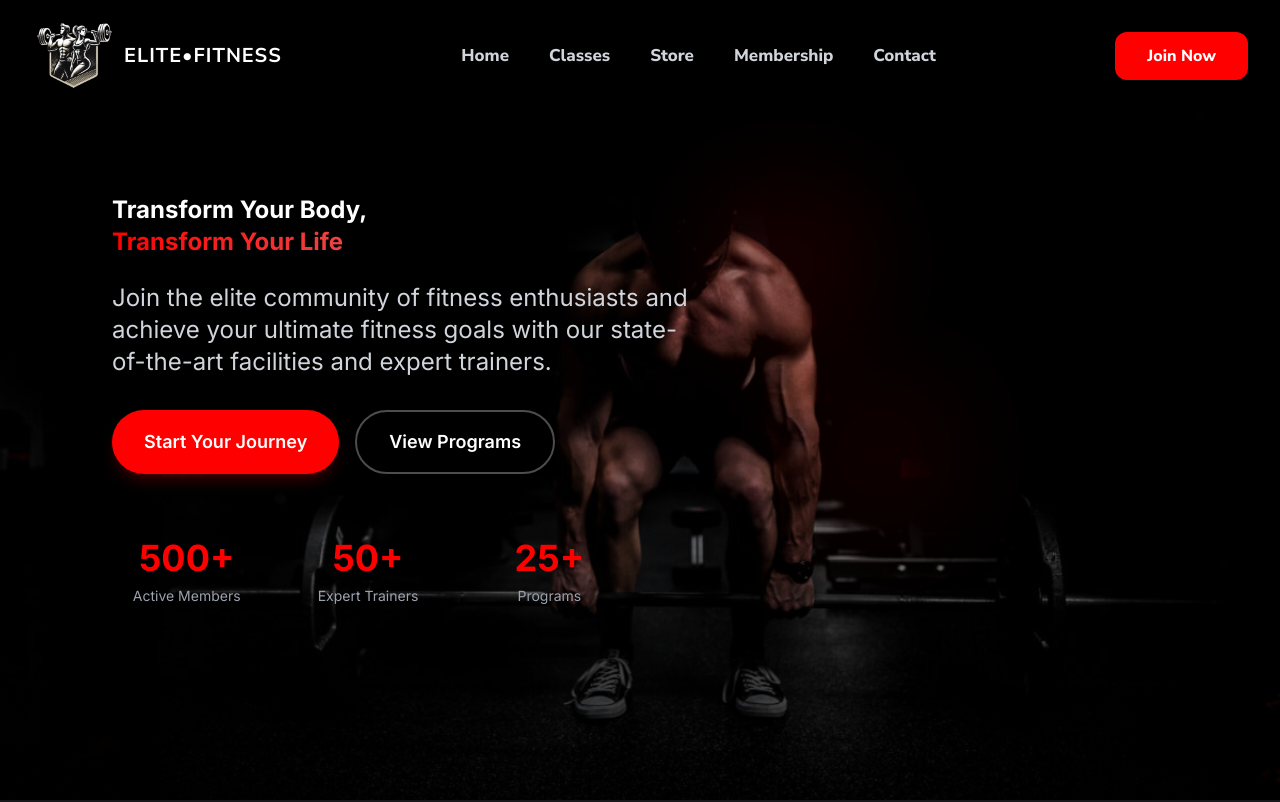
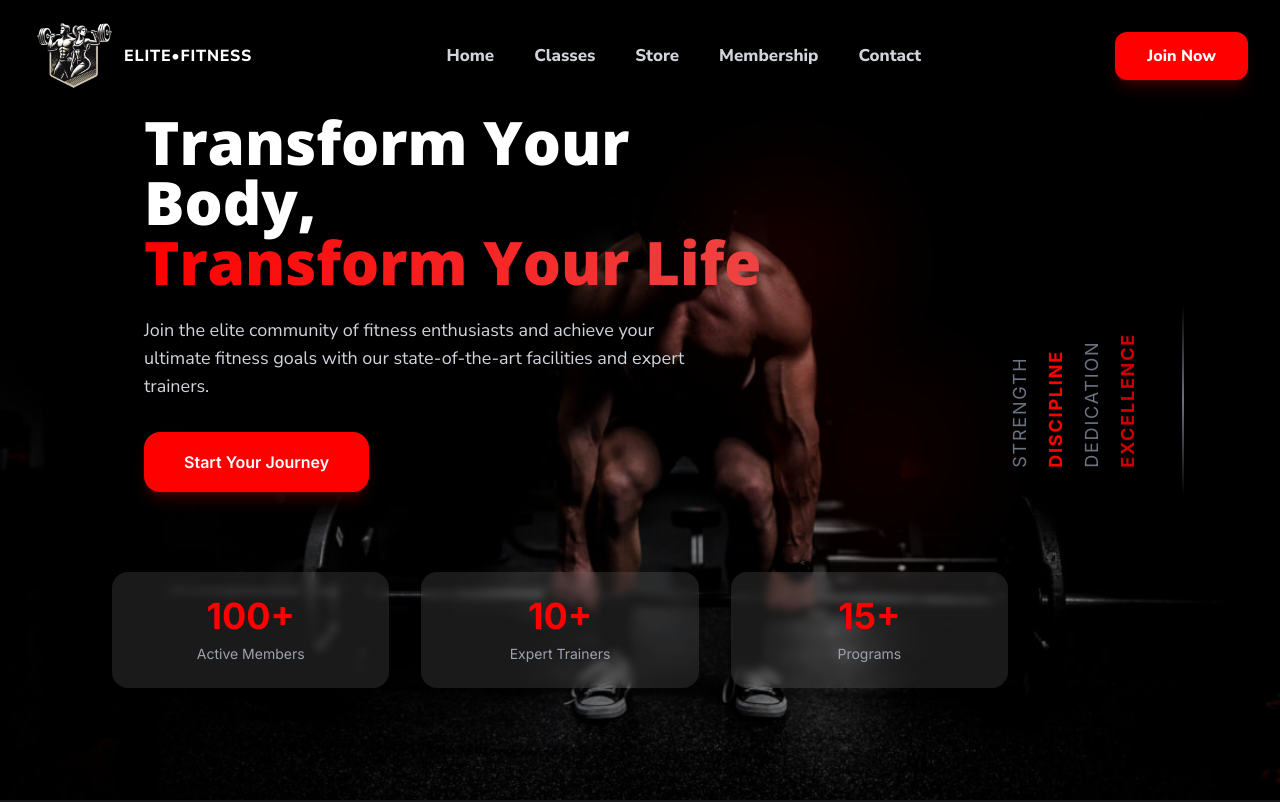
Before and after one commit to supa-modo/gym-website, a React (Vite) app: page / in a window 1280 px wide. Shown: the top 802 px of the page. Built offline with nearby package versions, Linux system fonts and the light colour scheme.

Commit message:
Navbar UI modifications, hero section improvements and UI adjustments for better visual appeal

```diff
--- a/src/components/Hero.jsx
+++ b/src/components/Hero.jsx
@@ -30,7 +30,7 @@ const Hero = () => {
 
       {/* Enhanced gradient overlay with multiple layers */}
       <div className="absolute inset-0 bg-gradient-to-r from-black/50 via-black/40 to-transparent z-10" />
-      <div className="absolute inset-0 bg-gradient-to-b from-black/30 via-transparent to-black/70 z-10" />
+      <div className="absolute inset-0 bg-gradient-to-b from-black/30 via-transparent to-black/20 z-10" />
 
       {/* Animated decorative elements */}
       <div className="absolute inset-0 z-10">
@@ -38,63 +38,97 @@ const Hero = () => {
         <div className="absolute bottom-1/3 right-1/4 w-40 h-40 bg-primary/10 rounded-full blur-3xl animate-pulse delay-1000" />
       </div>
 
+      {/* Vertical flowing text on right */}
+      <div className="absolute right-24 top-1/2 -translate-y-1/2 transform z-20 hidden lg:flex items-center">
+        <div
+          className="relative -rotate-180 mr-10"
+          style={{ writingMode: "vertical-rl" }}
+        >
+          <motion.div
+            initial={{ opacity: 0, y: -50 }}
+            animate={{ opacity: 1, y: 0 }}
+            transition={{ duration: 1, delay: 0.5 }}
+            className="flex flex-col gap-2 text-gray-500 tracking-widest uppercase text-lg"
+          >
+            <span className="hover:text-primary transition-colors duration-300">
+              Strength
+            </span>
+            <span className="text-primary font-bold">Discipline</span>
+            <span className="hover:text-primary transition-colors duration-300">
+              Dedication
+            </span>
+            <span className="text-primary/80 font-bold">Excellence</span>
+          </motion.div>
+        </div>
+
+        <div className="w-[2px] h-48 bg-gradient-to-b from-transparent via-gray-500 to-transparent"></div>
+      </div>
+
       {/* Content */}
-      <div className="relative z-20 max-w-screen-2xl mx-auto px-4 sm:px-6 lg:px-8 w-full">
+      <div className="relative z-20 mx-auto px-2 sm:px-6 lg:px-16 w-full">
         <div className="max-w-2xl ml-8 lg:ml-20">
           <motion.div
             initial={{ opacity: 0, x: -50 }}
             animate={{ opacity: 1, x: 0 }}
             transition={{ duration: 1 }}
           >
-            <h1 className="text-xl md:text-2xl font-bold mb-6 leading-tight text-white">
+            <h1 className="text-4xl md:text-6xl font-open font-extrabold mb-6 text-white">
               Transform Your Body,
               <br />
               <span className="text-primary bg-gradient-to-r from-primary to-red-500 bg-clip-text text-transparent">
                 Transform Your Life
               </span>
             </h1>
-            <p className="text-xl md:text-2xl text-gray-300 mb-8 max-w-xl">
+            <p className="text-base md:text-lg font-nunito text-gray-300 mb-8 max-w-xl">
               Join the elite community of fitness enthusiasts and achieve your
               ultimate fitness goals with our state-of-the-art facilities and
               expert trainers.
             </p>
-            <div className="flex flex-col sm:flex-row gap-4">
+
             <motion.button
               whileHover={{ scale: 1.05 }}
               whileTap={{ scale: 0.95 }}
-                className="bg-primary text-white px-8 py-4 rounded-full font-semibold text-lg
+              className="bg-primary text-white mb-10 px-10 py-3 sm:py-4 rounded-2xl font-semibold text-lg
                             hover:bg-red-700 transition-colors shadow-lg shadow-primary/20
                             hover:shadow-primary/40"
             >
+              <span className="text-[0.9rem] sm:text-base">
                 Start Your Journey
+              </span>
             </motion.button>
-              <motion.button
-                whileHover={{ scale: 1.05 }}
-                whileTap={{ scale: 0.95 }}
-                className="border-2 border-white/30 backdrop-blur-sm text-white px-8 py-4
-                            rounded-full font-semibold text-lg hover:bg-white/10 transition-colors"
-              >
-                View Programs
-              </motion.button>
+          </motion.div>
         </div>
 
+        <motion.div
+          initial={{ opacity: 0, y: 50 }}
+          animate={{ opacity: 1, y: 0 }}
+          transition={{ duration: 1 }}
+          className="sm:pl-12"
+        >
           {/* Stats Section */}
-            <div className="mt-16 grid grid-cols-3 gap-8 max-w-lg">
-              <div className="text-center">
-                <h3 className="text-4xl font-bold text-primary mb-2">500+</h3>
-                <p className="text-gray-400 text-sm">Active Members</p>
+          <div className="mt-10 grid grid-cols-3 gap-3 sm:gap-8 md:max-w-4xl">
+            <div className="text-center bg-white/10 backdrop-blur-sm rounded-2xl sm:px-10 py-6">
+              <h3 className="text-xl sm:text-4xl font-bold text-primary mb-2">
+                100+
+              </h3>
+              <p className="text-gray-400 text-xs sm:text-sm">Active Members</p>
             </div>
-              <div className="text-center">
-                <h3 className="text-4xl font-bold text-primary mb-2">50+</h3>
-                <p className="text-gray-400 text-sm">Expert Trainers</p>
+            <div className="text-center bg-white/10 backdrop-blur-sm rounded-2xl sm:px-10 py-6">
+              <h3 className="text-xl sm:text-4xl font-bold text-primary mb-2">
+                10+
+              </h3>
+              <p className="text-gray-400 text-xs sm:text-sm">
+                Expert Trainers
+              </p>
             </div>
-              <div className="text-center">
-                <h3 className="text-4xl font-bold text-primary mb-2">25+</h3>
-                <p className="text-gray-400 text-sm">Programs</p>
+            <div className="text-center bg-white/10 backdrop-blur-sm rounded-2xl sm:px-10 py-6">
+              <h3 className="text-xl sm:text-4xl font-bold text-primary mb-2">
+                15+
+              </h3>
+              <p className="text-gray-400 text-xs sm:text-sm">Programs</p>
             </div>
           </div>
         </motion.div>
-        </div>
       </div>
     </div>
   );
--- a/src/components/Navbar.jsx
+++ b/src/components/Navbar.jsx
@@ -1,4 +1,5 @@
 import React, { useState, useEffect } from "react";
+import { motion } from "framer-motion";
 import { Menu, X } from "lucide-react";
 
 const Navbar = () => {
@@ -16,7 +17,7 @@ const Navbar = () => {
   return (
     <nav
       className={`fixed w-full z-50 transition-all duration-300 ${
-        scrolled ? "bg-black/95 backdrop-blur-lg py-2" : "bg-transparent py-4"
+        scrolled ? "bg-black/70 backdrop-blur-lg py-2" : "bg-transparent py-4"
       }`}
     >
       <div className="max-w-screen-2xl mx-auto px-4 sm:px-6 lg:px-8">
@@ -28,7 +29,7 @@ const Navbar = () => {
                 alt="Elite Fitness"
                 className="h-20 w-20 transition-transform duration-300 group-hover:scale-110"
               />
-              <span className="font-bold font-nunito tracking-wider text-white text-xl relative after:content-[''] after:absolute after:bottom-0 after:left-0 after:w-0 after:h-0.5 after:bg-primary after:transition-all after:duration-300 group-hover:after:w-full">
+              <span className="font-extrabold font-nunito tracking-wider text-white relative after:content-[''] after:absolute after:bottom-0 after:left-0 after:w-0 after:h-0.5 after:bg-primary after:transition-all after:duration-300 group-hover:after:w-full">
                 ELITE•FITNESS
               </span>
             </div>
@@ -55,13 +56,15 @@ const Navbar = () => {
 
           {/* Join Now Button */}
           <div className="hidden md:block">
-            <button
+            <motion.button
+              whileHover={{ scale: 1.05 }}
+              whileTap={{ scale: 0.95 }}
               className="bg-primary text-white px-8 py-3 rounded-xl font-extrabold font-nunito
-              transition-all duration-300 hover:bg-red-700 hover:scale-105 hover:shadow-lg
-              hover:shadow-primary/20"
+                            hover:bg-red-700 transition-colors shadow-lg shadow-primary/20
+                            hover:shadow-primary/40"
             >
               Join Now
-            </button>
+            </motion.button>
           </div>
 
           {/* Mobile menu button */}
@@ -82,29 +85,31 @@ const Navbar = () => {
 
       {/* Mobile menu */}
       <div
-        className={`md:hidden transition-all duration-300 ${
+        className={`md:hidden fixed top-[88px] left-0 right-0 transition-all duration-300 ${
           isMenuOpen
             ? "opacity-100 translate-y-0"
             : "opacity-0 -translate-y-4 pointer-events-none"
         }`}
       >
-        <div className="px-2 pt-2 pb-3 space-y-1 bg-black/95 backdrop-blur-lg">
+        <div className="px-2 pt-2 pb-3 space-y-1 bg-black/95 backdrop-blur-lg border-t border-gray-800">
           {["Home", "Classes", "Store", "Membership", "Contact"].map((item) => (
             <a
               key={item}
               href="#"
-              className="block px-4 py-3 text-gray-300 hover:text-white hover:bg-primary/20
+              className="block px-4 py-2 text-gray-300 hover:text-white hover:bg-primary/20
                 rounded-lg transition-all duration-300 font-nunito font-extrabold text-lg"
             >
               {item}
             </a>
           ))}
-          <button
-            className="w-full mt-4 bg-primary text-white px-8 py-3 rounded-xl font-extrabold
-            font-nunito transition-all duration-300 hover:bg-red-700"
+          <motion.button
+            whileHover={{ scale: 1.05 }}
+            whileTap={{ scale: 0.95 }}
+            className="w-full mt-2 bg-primary text-white px-8 py-2 rounded-xl font-extrabold
+            font-nunito transition-all duration-300 hover:bg-red-700 hover:shadow-lg hover:shadow-primary/20"
           >
             Join Now
-          </button>
+          </motion.button>
         </div>
       </div>
     </nav>
```
Lines whose indentation alone changed are shown as unchanged.
